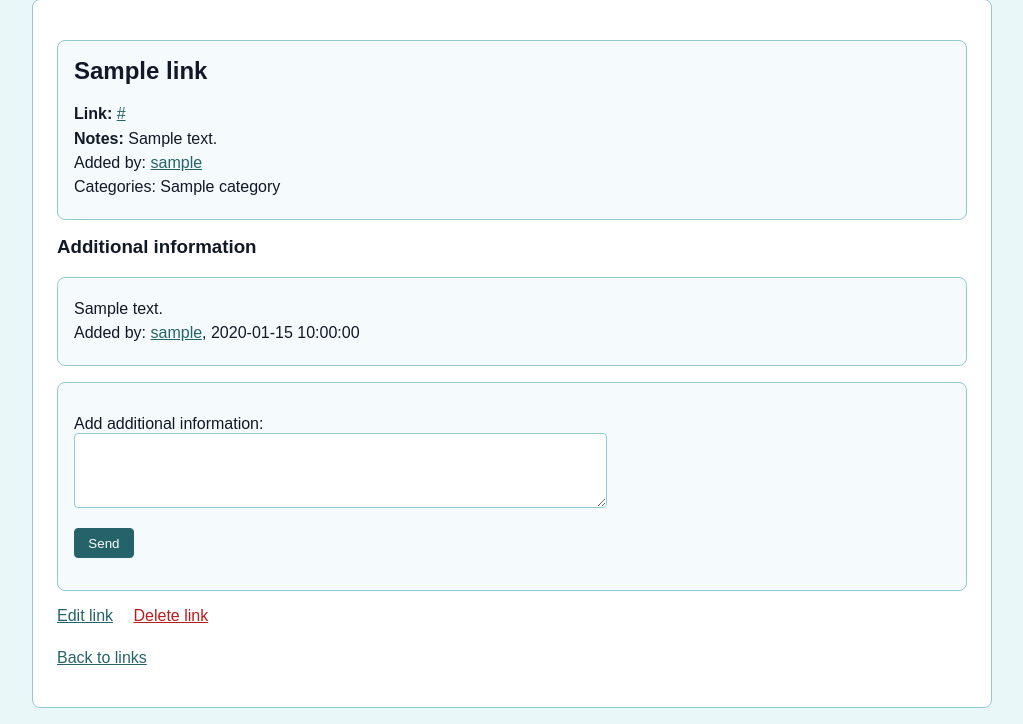
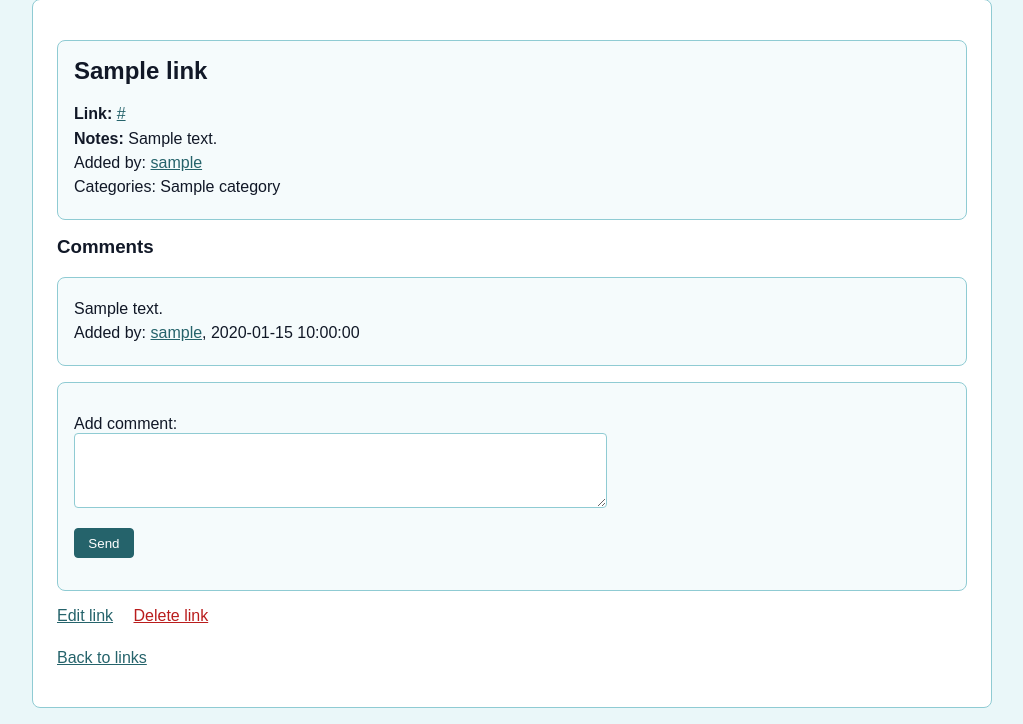
Before and after one commit to saanaol/link-manager, a Flask app: template templates/link.html in a window 1280 px wide. Shown: the part 160-884 px from the top of the page, without its empty margins (128-1151 px from the left). Run offline with Flask 3, Linux system fonts and the light colour scheme; the visitor is signed in with stand-in values (Sample User, id 1); the template is opened without the code that fills it: most values are stand-ins (such as "Sample title", 1, 10 or a date in 2020).

Commit message:
rename additional information to comments

```diff
--- a/app.py
+++ b/app.py
@@ -280,11 +280,11 @@ def add_comment(link_id):
     content = request.form["content"].strip()
 
     if not content:
-        flash("Additional information cannot be empty")
+        flash("Comment cannot be empty")
         return redirect("/link/" + str(link_id))
 
     if len(content) > COMMENT_MAX_LENGTH:
-        flash("Additional information is too long")
+        flash("Comment is too long")
         return redirect("/link/" + str(link_id))
 
     comments.add_comment(link_id, session["user_id"], content)
--- a/templates/link.html
+++ b/templates/link.html
@@ -31,7 +31,7 @@
   {% endif %}
 </div>
 
-<h3>Additional information</h3>
+<h3>Comments</h3>
 
 {% if comments %}
   {% for comment in comments %}
@@ -48,7 +48,7 @@
     </div>
   {% endfor %}
 {% else %}
-  <p>No additional information yet.</p>
+  <p>No comments yet.</p>
 {% endif %}
 
 {% if session.user_id %}
@@ -57,7 +57,7 @@
       <input type="hidden" name="csrf_token" value="{{ csrf_token() }}">
 
       <p>
-        <label for="content">Add additional information</label>:<br>
+        <label for="content">Add comment</label>:<br>
         <textarea
           id="content"
           name="content"
```
